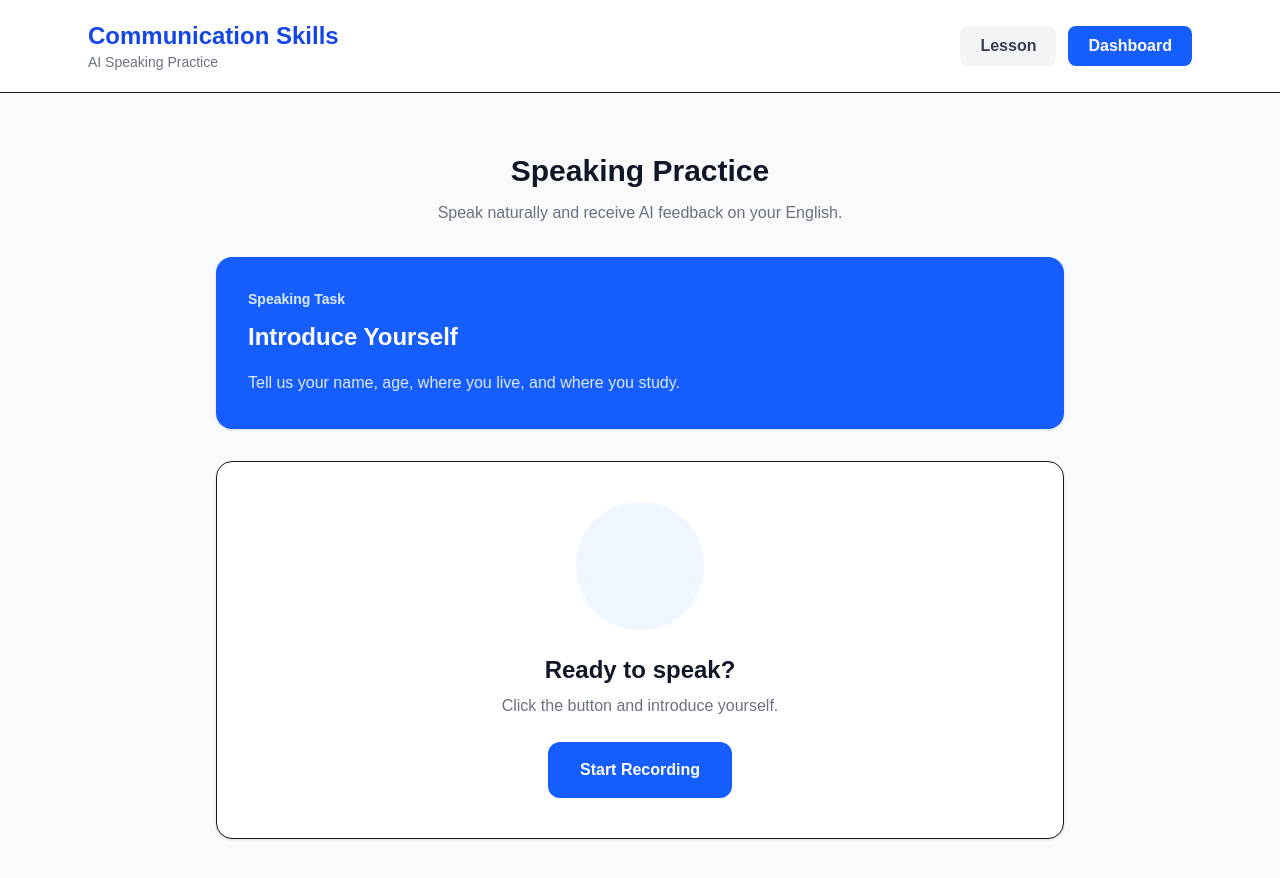
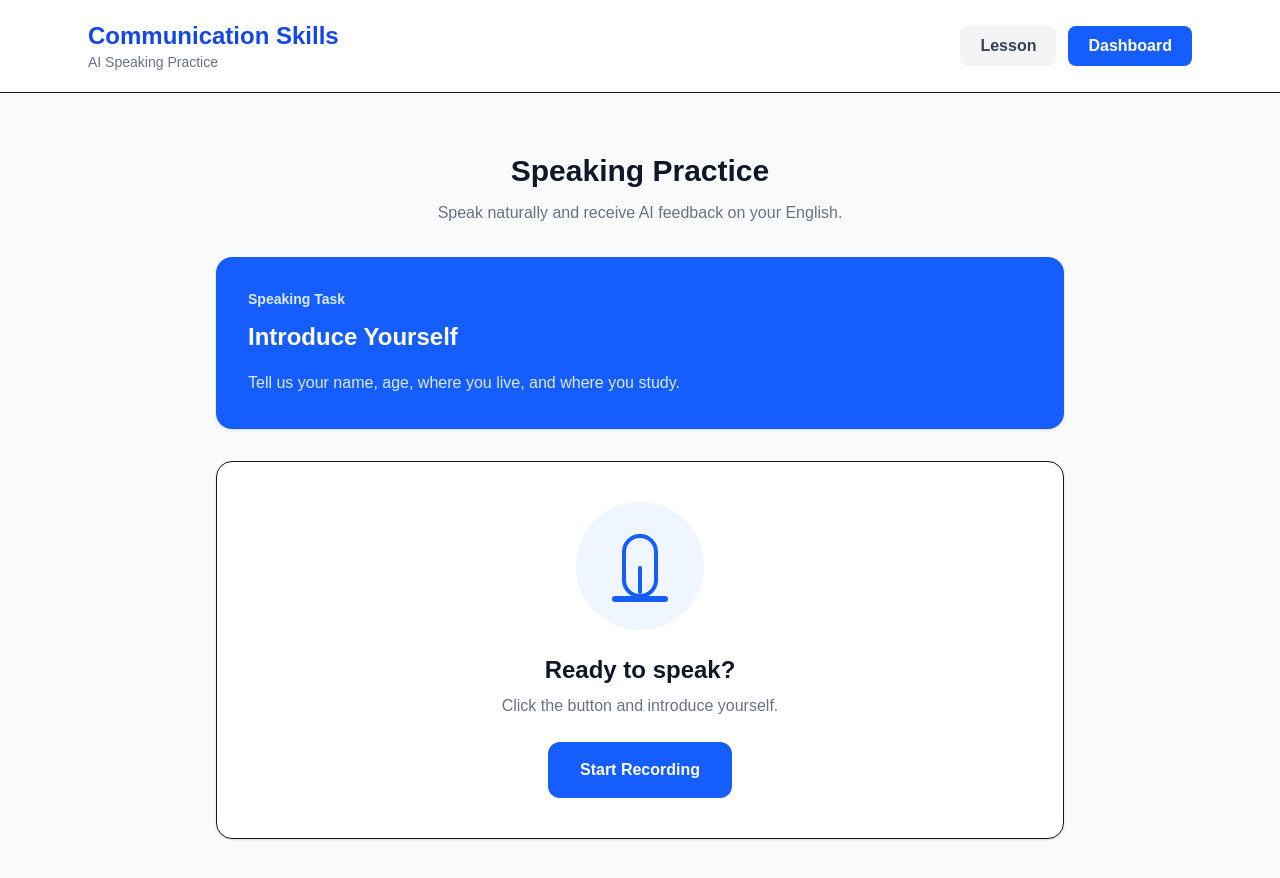
Before and after one commit to Rajesh1707-Stack/communication-skills-app, a Next.js app: page /student/speaking in a window 1280 px wide. Built offline with nearby package versions, Linux system fonts and the light colour scheme; no server answers.

Commit message:
Clean speaking UI

```diff
--- a/app/student/speaking/page.tsx
+++ b/app/student/speaking/page.tsx
@@ -881,9 +881,25 @@ export default function SpeakingPracticePage() {
                 ? "animate-pulse bg-red-100"
                 : "bg-blue-50"
             }`}
+            aria-hidden="true"
           >
-
-
+            <div className="relative flex h-14 w-10 items-center justify-center">
+              <div
+                className={`h-16 w-9 rounded-full border-4 ${
+                  isRecording ? "border-red-600" : "border-blue-600"
+                }`}
+              />
+              <div
+                className={`absolute bottom-0 left-1/2 h-7 w-1 -translate-x-1/2 rounded-full ${
+                  isRecording ? "bg-red-600" : "bg-blue-600"
+                }`}
+              />
+              <div
+                className={`absolute bottom-[-8px] left-1/2 h-1.5 w-14 -translate-x-1/2 rounded-full ${
+                  isRecording ? "bg-red-600" : "bg-blue-600"
+                }`}
+              />
+            </div>
           </div>
 
           {isRecording ? (
@@ -1146,28 +1162,28 @@ export default function SpeakingPracticePage() {
               </div>
 
               <ScoreBar
-                title=" Pronunciation"
+                title="Pronunciation"
                 score={
                   analysis.pronunciation_score
                 }
               />
 
               <ScoreBar
-                title=" Vocabulary"
+                title="Vocabulary"
                 score={
                   analysis.vocabulary_score
                 }
               />
 
               <ScoreBar
-                title=" Grammar"
+                title="Grammar"
                 score={
                   analysis.grammar_score
                 }
               />
 
               <ScoreBar
-                title=" Fluency"
+                title="Fluency"
                 score={
                   analysis.fluency_score
                 }
```
